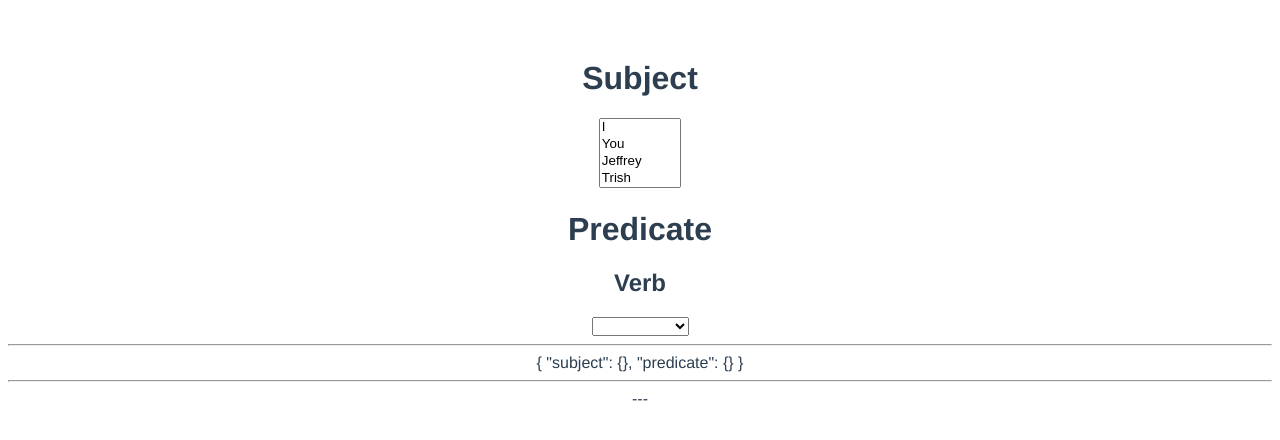
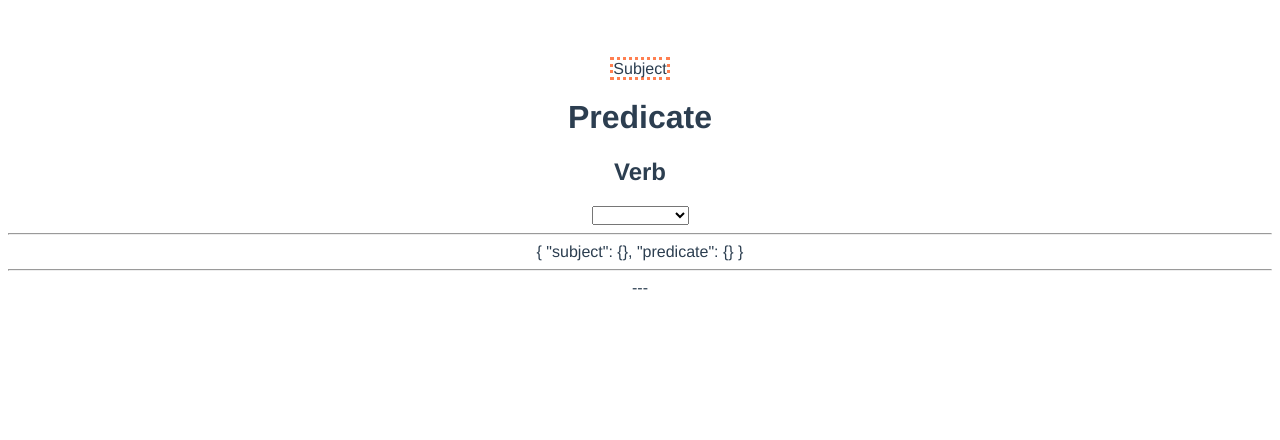
Before and after one commit to polymatter/pancake-castle, a Vue app: page / in a window 1280 px wide. Shown: the top 440 px of the page. Built offline with nearby package versions, Linux system fonts and the light colour scheme.

Commit message:
argument triggers between edit and view mode. appears with border

```diff
--- a/src/components/Argument.vue
+++ b/src/components/Argument.vue
@@ -1,12 +1,15 @@
 <!-- Represents Editing a specific Predicate Argument -->
 <template>
-  <div class="argument">
-    <h1 v-if="type">{{type}}</h1>
-    <h1 v-if="!type">Argument</h1>
-    <select v-model="nouns" v-on:change="argumentUpdate" multiple>
-      <option v-for="noun in allNouns" v-bind:key="noun.key" v-bind:value="noun">{{noun.value}}</option>
-    </select>
-  </div>
+  <span class="argument" v-on:click="toggleMode">
+    <template v-if="mode === 'view'">{{type || 'Argument'}}</template>
+    <template v-if="mode === 'edit'">
+      <select v-model="nouns" v-on:click.stop v-on:change="argumentUpdate" multiple>
+        <option v-for="noun in allNouns" v-bind:key="noun.key" v-bind:value="noun">{{noun.value}}</option>
+      </select>
+      <button v-on:click.stop="toggleMode">/</button>
+      <button v-on:click.stop="toggleMode">X</button>
+    </template>
+  </span>
 </template>
 
 <script>
@@ -18,12 +21,16 @@ export default {
   },
   data: function() {
     return {
-      nouns: []
+      nouns: [],
+      mode: "view"
     };
   },
   methods: {
     argumentUpdate: function() {
       this.$emit("argumentUpdate", { nouns: this.nouns });
+    },
+    toggleMode: function() {
+      this.mode = this.mode === "view" ? "edit" : "view";
     }
   }
 };
@@ -31,4 +38,8 @@ export default {
 
 <!-- Add "scoped" attribute to limit CSS to this component only -->
 <style scoped>
+.argument {
+  border-color: coral;
+  border-style: dotted;
+}
 </style>
```
